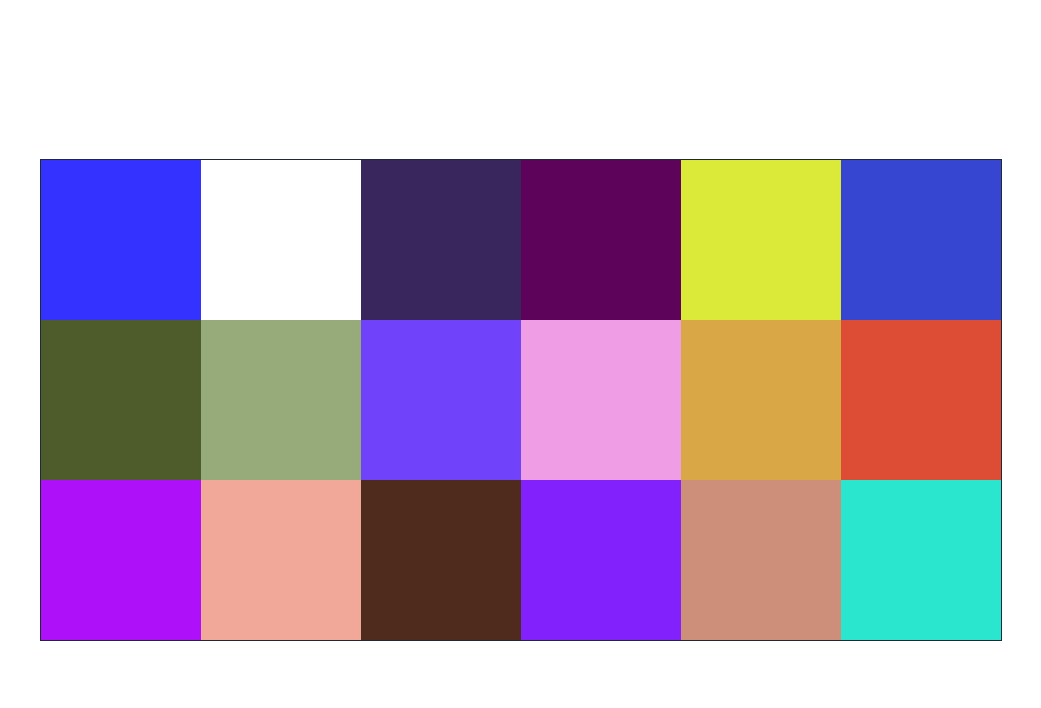
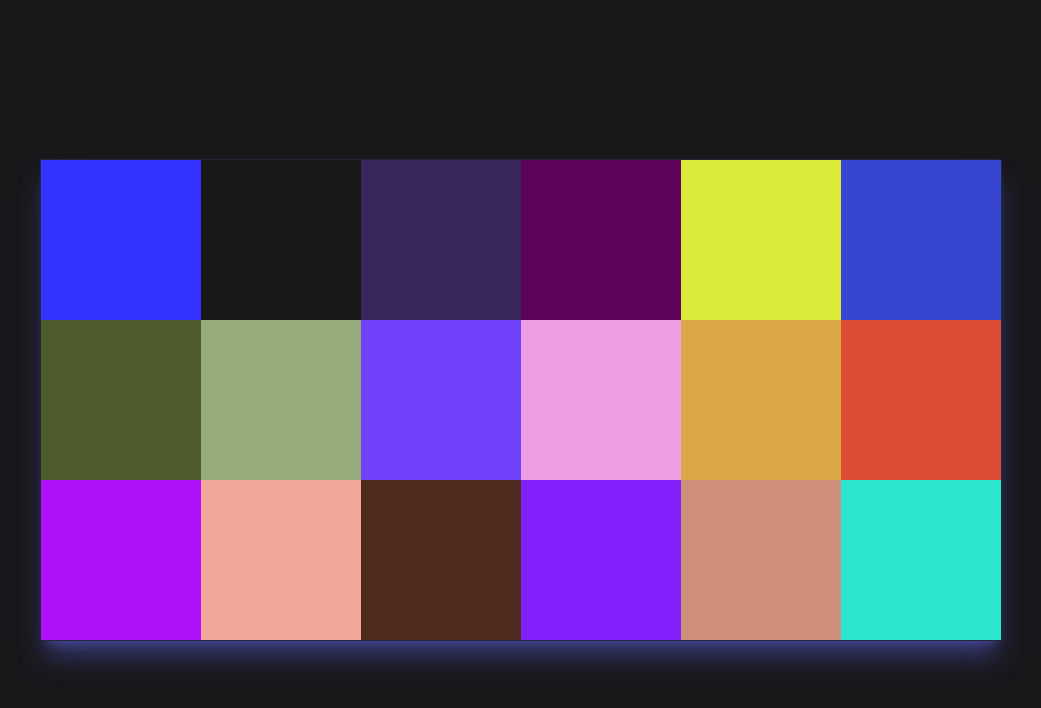
Before and after one commit to Valllerian/Color-Palette-App, a React (Create React App) app: page / in a window 1280 px wide. Shown: the top 708 px of the page, without its empty margins (119-1160 px from the left). Built offline with nearby package versions, Linux system fonts and the light colour scheme.

Commit message:
app styling finished

```diff
--- a/src/App.js
+++ b/src/App.js
@@ -1,9 +1,8 @@
 import Board from "./Board/Board";
 
 function App() {
-
   return (
-    <div className="flex h-screen justify-center items-center  ">
+    <div className="flex h-screen justify-center items-center bg-[#18181b] ">
       <Board />
     </div>
   );
--- a/src/Board/Board.jsx
+++ b/src/Board/Board.jsx
@@ -7,14 +7,21 @@ const Board = () => {
   const rendering = () => {
     var indents = [];
     for (let i = 0; i < amountOfBoxes; i++) {
-        var randomColor = Math.floor(Math.random() * 16777215).toString(16);
-        let style = "#" + randomColor;
-        indents.push(<Color key={style} color={style} />);
+      var randomColor = Math.floor(Math.random() * 16777215).toString(16);
+      let style = "#" + randomColor;
+      indents.push(<Color key={style} color={style} />);
     }
-    return indents
+    return indents;
   };
 
-  return <div id="palette" className="inline-grid grid-cols-6 border border-gray-800">{rendering()}</div>;
+  return (
+    <div
+      id="palette"
+      className="shadow-xl shadow-indigo-500/40 inline-grid grid-cols-6 border border-gray-800"
+    >
+      {rendering()}
+    </div>
+  );
 };
 
 export default Board;
--- a/src/Color/Color.jsx
+++ b/src/Color/Color.jsx
@@ -1,22 +1,20 @@
-import React, {useState} from "react";
-import './color.css'
+import React, { useState } from "react";
+import "./color.css";
 const Color = (props) => {
-const [newColor, setNewColor] = useState()
+  const [newColor, setNewColor] = useState();
   let random = props.color;
 
   const newRandom = () => {
     var randomColor = Math.floor(Math.random() * 16777215).toString(16);
     let color = "#" + randomColor;
-    setNewColor(color)
-    return
-  }
-
-//   newColor ? random=newColor : console.log("hi")
+    setNewColor(color);
+    return;
+  };
 
   return (
     <div id="test">
       <div
-        style={{ backgroundColor: (newColor?newColor:random) }}
+        style={{ backgroundColor: newColor ? newColor : random }}
         className="text-white h-40 w-40 tile"
         onClick={newRandom}
       ></div>
--- a/src/Color/color.css
+++ b/src/Color/color.css
@@ -1,3 +1,3 @@
 .tile:hover {
-    opacity: 52%;
+    opacity: 85%;
 }
```
